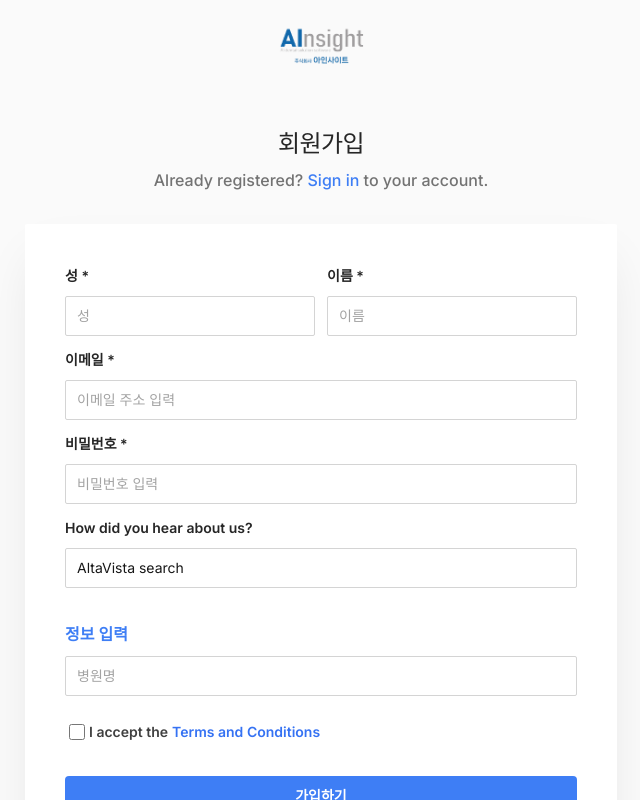
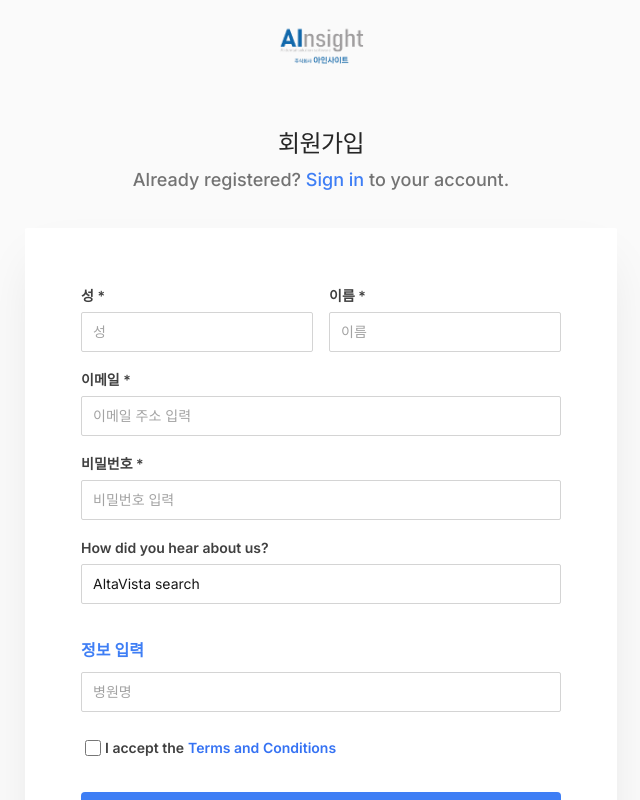
Before and after one commit to AInsightrnd/web, a Next.js app: page /register in a window 1280 px wide. Shown: the whole page, without its empty margins (319-959 px from the left). Built offline with nearby package versions, Linux system fonts and the light colour scheme.

Commit message:
updated ui

```diff
--- a/src/app/(auth)/register/page.tsx
+++ b/src/app/(auth)/register/page.tsx
@@ -4,6 +4,7 @@ import { AuthLayout } from '@/components/AuthLayout'
 import { Button } from '@/components/Button'
 import { SelectField, TextField } from '@/components/Fields'
 import { type Metadata } from 'next'
+
 
 export const metadata: Metadata = {
   title: '회원가입',
@@ -24,7 +25,7 @@ export default function Register() {
       }
     >
       <form>
-        <div className="grid grid-cols-2 gap-3">
+        <div className="grid grid-cols-2 gap-4">
         <TextField
             name="last_name"
             label="성 *"
@@ -92,8 +93,9 @@ export default function Register() {
                 <input
                     id="agree"
                     name="agree"
-                    type="checkbox"
-                    className="h-4 w-4 mx-1 rounded border-ainblue-900 text-indigo-600 focus:ring-indigo-600 text-gray-700"
+                    type="Checkbox"
+                     required
+                    className="h-4 w-4 mx-1 rounded  focus:ring-indigo-600 text-gray-700"
                     />
                     I accept the <a className="mx-1 text-ainblue-900 hover:underline dark:text-primary-500" href="#"> Terms and Conditions</a>
                       </div>
--- a/src/components/AuthLayout.tsx
+++ b/src/components/AuthLayout.tsx
@@ -14,7 +14,7 @@ export function AuthLayout({
   children: React.ReactNode
 }) {
   return (
-    <main className="flex min-h-full overflow-hidden pt-16 sm:py-2 ">
+    <main className="flex min-h-full overflow-hidden pt-16 sm:py-2">
       <div className="mx-auto flex w-full max-w-2xl flex-col px-4 sm:px-6">
         <Link href="/" aria-label="Home">
           {/* <Logo className="mx-auto h-10 w-auto" /> */}
@@ -26,13 +26,14 @@ export function AuthLayout({
             {title}
           </h1>
           {subtitle && (
-            <p className="mt-2 text-center font-medium text-md text-gray-500 ">{subtitle}</p>
+            <p className="mt-1 text-center font-medium text-lg text-gray-500">{subtitle}</p>
           )}
         </div>
-        <div className="-mx-4 mt-8 flex-auto bg-white px-4 py-10 shadow-2xl shadow-gray-900/10 sm:mx-0 sm:flex-none sm:rounded-sm sm:p-10">
+        <div className="-mx-4 mt-8 flex-auto bg-white px-4 py-10 shadow-2xl shadow-gray-900/10 sm:mx-0 sm:flex-none sm:rounded-sm sm:p-14">
           {children}
         </div>
       </div>
+
     </main>
   )
 }
--- a/src/components/Fields.tsx
+++ b/src/components/Fields.tsx
@@ -1,14 +1,16 @@
 import clsx from 'clsx'
 import { useId } from 'react'
 
+
+
 const formClasses =
-  'block w-full appearance-none rounded-sm border border-gray-300 bg-white py-[calc(theme(spacing.2)-1px)] px-[calc(theme(spacing.3)-1px)] text-gray-900 placeholder:text-gray-400 focus:border-ainblue-800ainblue-800 focus:outline-none focus:ring-ainblue-800 sm:text-sm'
+  'block w-full appearance-none rounded-sm border border-gray-300 bg-white py-[calc(theme(spacing.2)-1px)] px-[calc(theme(spacing.3)-1px)] text-gray-900 placeholder:text-gray-400 focus:border-ainblue-800 ainblue-800 focus:outline-none focus:ring-ainblue-800 sm:text-sm'
 
 function Label({ id, children }: { id: string; children: React.ReactNode }) {
   return (
     <label
       htmlFor={id}
-      className="mb-2 block text-sm font-semibold text-gray-800"
+      className="mb-1 block text-sm font-semibold text-gray-700"
     >
       {children}
     </label>
--- a/src/components/Services.tsx
+++ b/src/components/Services.tsx
@@ -29,16 +29,13 @@ export function Services() {
           <h1 className="text-3xl font-bold tracking-tight text-gray-50">
           AICiTi
           </h1>
-
-
-
           <p className="text-gray-200 lg:max-w-sm">
             AICiTi 아이씨티 프로그램은 치과용 CBCT(Cone Beam Computed Tomography) 영상에서 딥러닝 모델을 이용해
 치아 교정 진단에 필요한 랜드마크를 자동 검출, 분석을 제공합니다.
           </p>
         </div>
 
-        <div className="sm:col-span-full lg:col-span-2 gap-4 sm:gap-6 lg:gap-8 flex justify-center rounded-lg bg-gray-800  max-w-fit max-h-144 p-2">
+        <div className="sm:col-span-full  lg:col-span-2 gap-4 sm:gap-6 lg:gap-8 flex justify-center rounded-lg bg-gray-800 max-w-fit max-h-fit p-4">
         <div className="mt-1 text-sm leading-6 sm:col-span-2 sm:mt-0">
           <Image
             className="w-full h-full object-cover "
```
